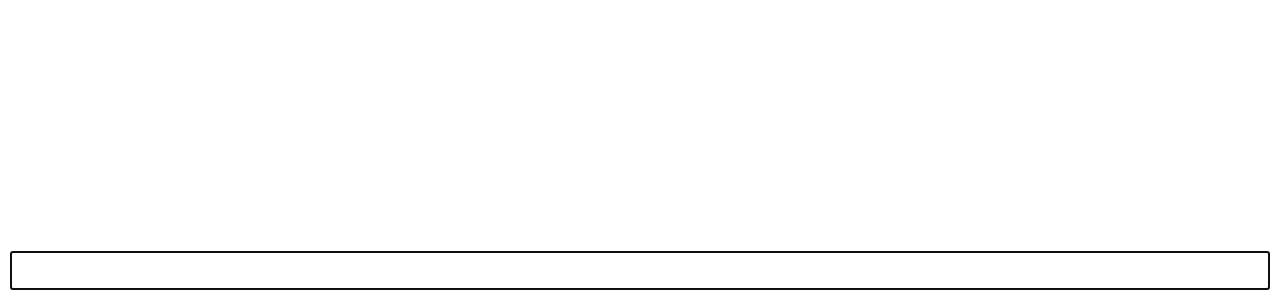
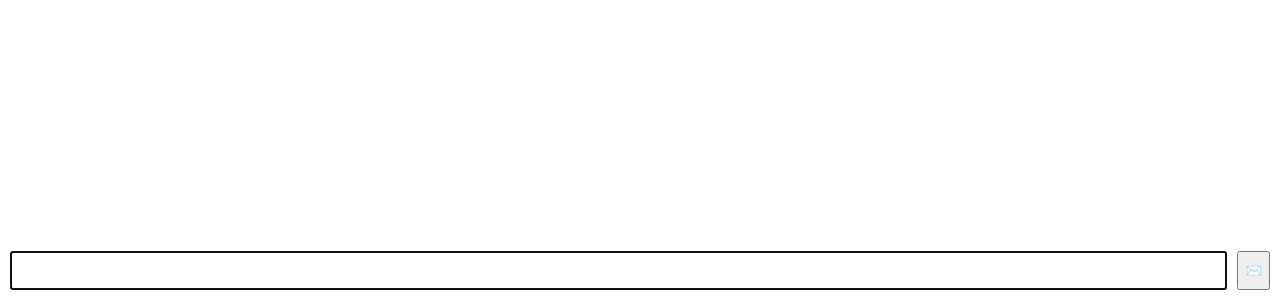
Before and after one commit to wd21th/chat, an Angular app: page / in a window 1280 px wide. Shown: the part 500-800 px from the top of the page. Built offline with nearby package versions, Linux system fonts and the light colour scheme.

Commit message:
add send button

```diff
--- a/src/app/app.component.html
+++ b/src/app/app.component.html
@@ -4,4 +4,9 @@
   }
 </div>
 
-<input #inputEl type="text" (keydown)="keydown($event)">
+<div class="in-row">
+  <input #inputEl type="text" (keydown)="keydown($event)">
+  <button (click)="sendMessage()">
+    ✉️
+  </button>
+</div>
--- a/src/app/app.component.scss
+++ b/src/app/app.component.scss
@@ -23,4 +23,10 @@
 
 input {
   padding: 10px;
+  flex: 1;
 }
+
+.in-row {
+  display: flex;
+  gap: 10px;
+}
--- a/src/app/app.component.ts
+++ b/src/app/app.component.ts
@@ -17,7 +17,7 @@ export class AppComponent implements OnInit {
     this.inputElement?.nativeElement.focus();
   }
 
-  keydown(keyboardEvent: KeyboardEvent) {
+  keydown(keyboardEvent: KeyboardEvent): void {
     if (keyboardEvent.code === 'Enter') {
       if (keyboardEvent.target) {
         const inputEl = keyboardEvent.target as HTMLInputElement
@@ -26,12 +26,26 @@ export class AppComponent implements OnInit {
           inputEl.value = '';
         }
       }
-      const scrollTop = this.messageListElement?.nativeElement.scrollTop;
+      this.resetScroll();
+    }
+  }
 
-      if (scrollTop !== 0) {
-        if (this.messageListElement?.nativeElement.scrollTop) {
-          this.messageListElement.nativeElement.scrollTop = 0;
-        }
+  sendMessage(): void {
+    const value = this.inputElement?.nativeElement.value;
+
+    if (value?.length && value?.length > 0) {
+      this.messages.unshift(value)
+      this.inputElement!.nativeElement.value = '';
+      this.resetScroll();
+    }
+  }
+
+  resetScroll() {
+    const scrollTop = this.messageListElement?.nativeElement.scrollTop;
+
+    if (scrollTop !== 0) {
+      if (this.messageListElement?.nativeElement.scrollTop) {
+        this.messageListElement.nativeElement.scrollTop = 0;
       }
     }
   }
```
